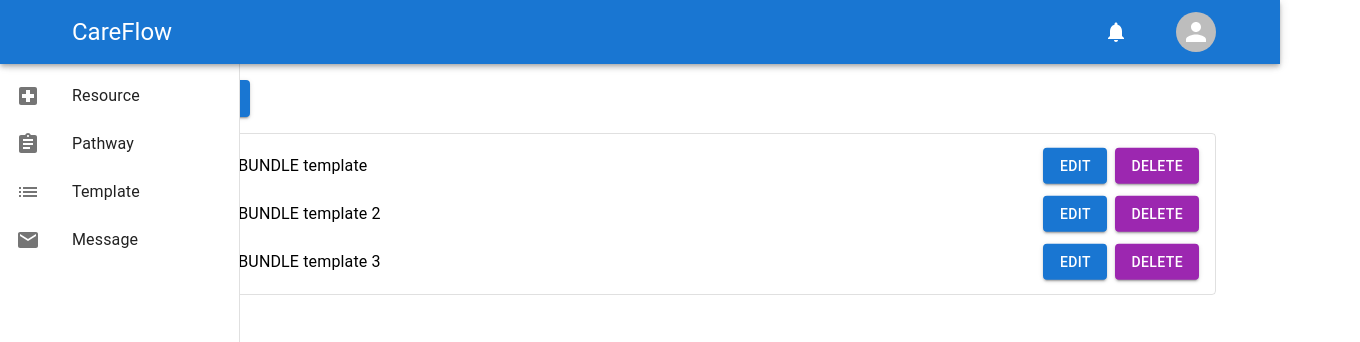
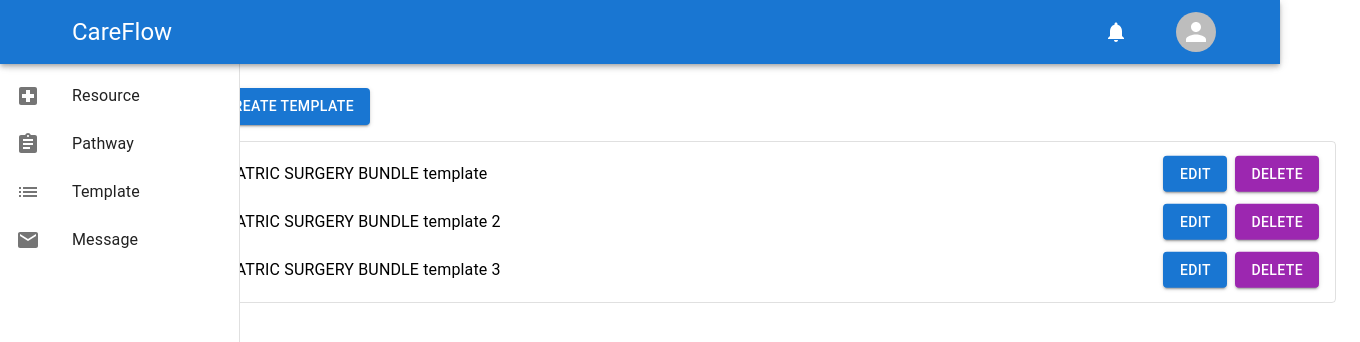
Before and after one commit to Hua5253/Care-Flow, a React (Vite) app in the folder client/: page /manager-template in a window 1280 px wide. Shown: the top 342 px of the page, 1360 px wide, since content can reach past the window. Built offline with nearby package versions, Linux system fonts and the light colour scheme.

Commit message:
fix tiny bug

```diff
--- a/client/src/components/SideBar/ManagerSideBar.tsx
+++ b/client/src/components/SideBar/ManagerSideBar.tsx
@@ -18,7 +18,7 @@ export default function ManagerSideBar() {
     { icon: <LocalHospitalIcon />, name: "Resource", path: "/resources" },
     { icon: <AssignmentIcon />, name: "Pathway", path: "/manager-pathway" },
     { icon: <ListIcon />, name: "Template", path: "/manager-template" },
-    { icon: <MailIcon />, name: "Message", path: "/Messages/" },
+    { icon: <MailIcon />, name: "Message", path: "/Messages/manager" },
   ];
 
   const navigate = useNavigate();
--- a/client/src/components/pathwaysTab/templateScreen/TemplateScreen.tsx
+++ b/client/src/components/pathwaysTab/templateScreen/TemplateScreen.tsx
@@ -27,7 +27,17 @@ function TemplateScreen() {
 
   return (
     <Container id="app">
-      <Box sx={{ flexGrow: 1, mt: 10 }}>
+      <Box
+        sx={{
+          flexGrow: 1,
+          p: 3,
+          marginLeft: "6em",
+          marginTop: 8,
+          width: "100%",
+          overflowX: "auto",
+          minWidth: 0,
+        }}
+      >
         <AppBanner cred={true} />
         <ManagerSideBar />
         <Button
```
